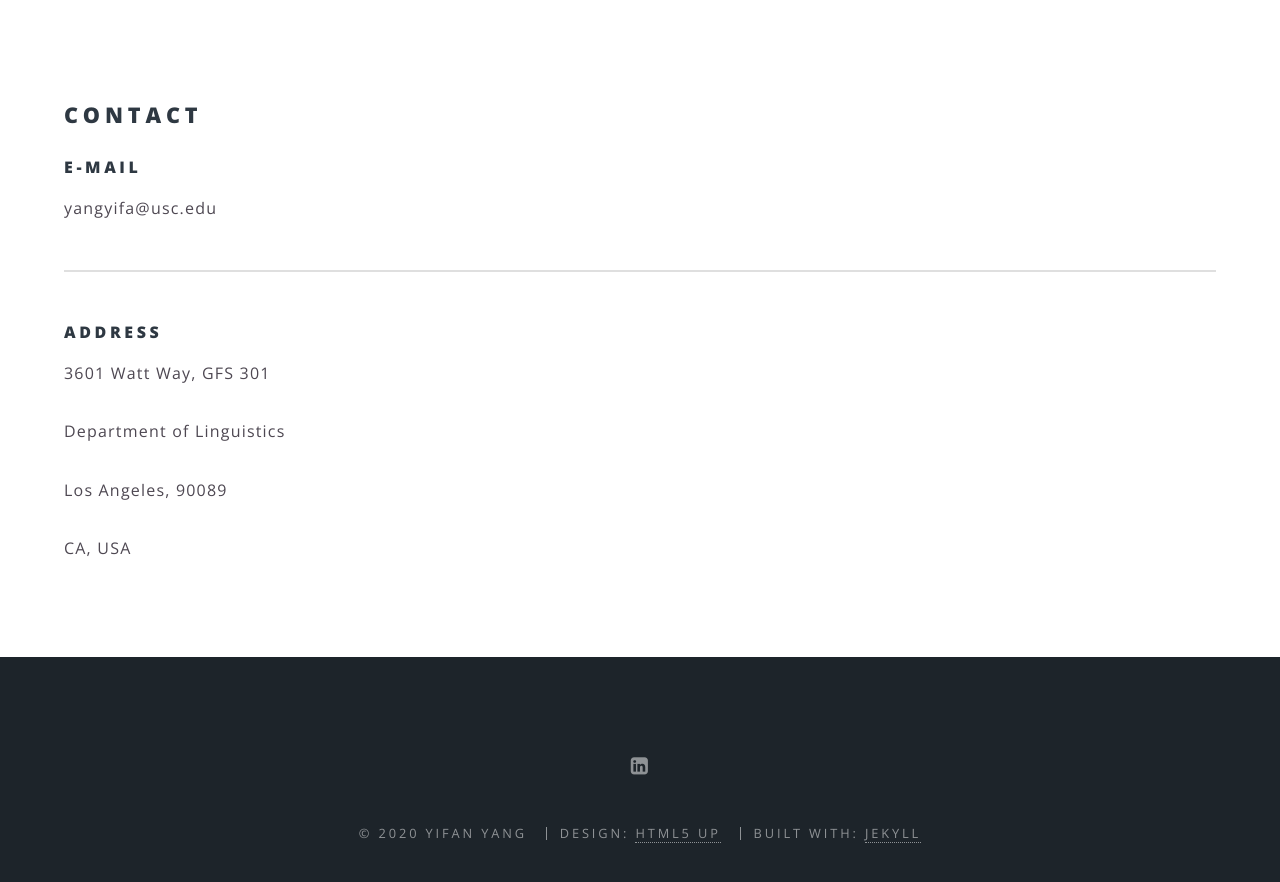
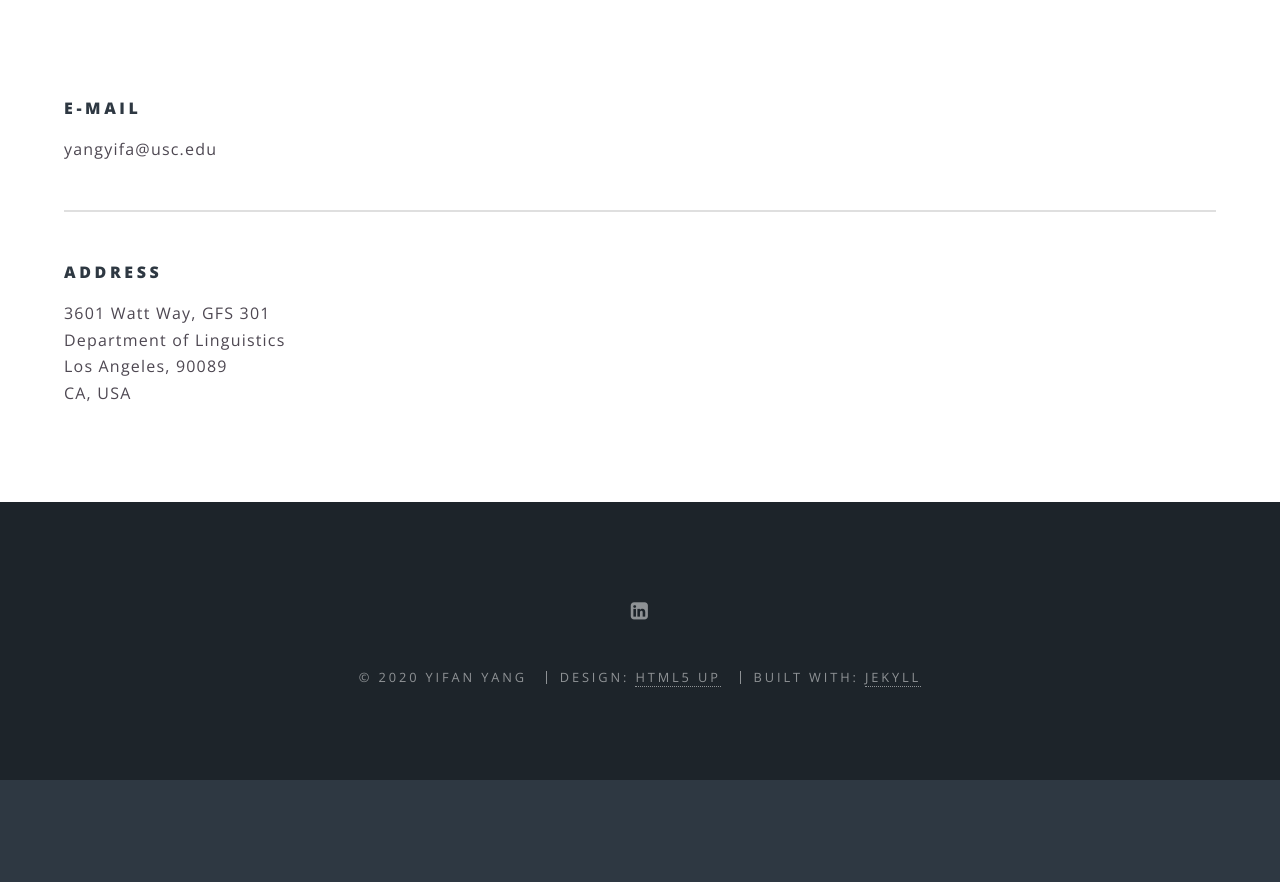
Before and after one commit to MuxuanHe/MuxuanHe, a Jekyll site: the page built from 5Contact.html, in a window 1280 px wide and 1271 px high. Shown: the part 335-1217 px from the top of the window. Built offline with Jekyll 4.4.1, drawn with Linux system fonts in a browser that asks for light colours.

Commit message:
multiple changes

```diff
--- a/05 Contact.html
+++ b/5Contact.html
@@ -4,7 +4,6 @@ title: Contact
 ---
 
 <section>
-	<h2>Contact</h2>
 
 	<header>
 		<h4>E-mail</h4>
@@ -16,10 +15,10 @@ title: Contact
 	<header>
 		<h4>Address</h4>
 	</header>
-	<p>3601 Watt Way, GFS 301</p>
-	<p>Department of Linguistics</p>
-	<p>Los Angeles, 90089</p>
-	<p>CA, USA</p>
+	3601 Watt Way, GFS 301<br />
+	Department of Linguistics<br />
+	Los Angeles, 90089<br />
+	CA, USA</p>
 
 
 	</section>
--- a/index.html
+++ b/index.html
@@ -25,9 +25,9 @@ layout: landing
 										including reduplication, subtractive morphology, morphological mutation, etc.
 										Besides formal phonology and morphology, I also work on articulatory phonology,
 										phonetics, and under-documented languages.
-										An introduction to my research work can be found on this page.</p>
-									<p>Currently, I am a member of USC Phonetics and Phonology Group and Language and Computation (ShLAC) Lab.</p>
-									<p>I have also done some fieldwork at various spots. My fieldwork experience is introduced here.</p>
+										An introduction to my research work can be found on <a href="#">this page</a>.</p>
+									<p>Currently, I am a member of <a href="#">USC Phonetics and Phonology Group</a> and <a href="#">Language and Computation Lab (ShLAC)</a>.</p>
+									<p>I have also done some fieldwork at various spots. My fieldwork experience is introduced <a href="#">here</a>.</p>
 								</header>
 
 								<div class="verticalhorizontal">
```
Also changed, not shown: 1Research.html (renamed from 01 Research.html), 2Fieldwork.html (renamed from 02 Fieldwork.html), 3Teaching.html (renamed from 03 Teaching.html), 4CV.html (renamed from 04 CV.html).
